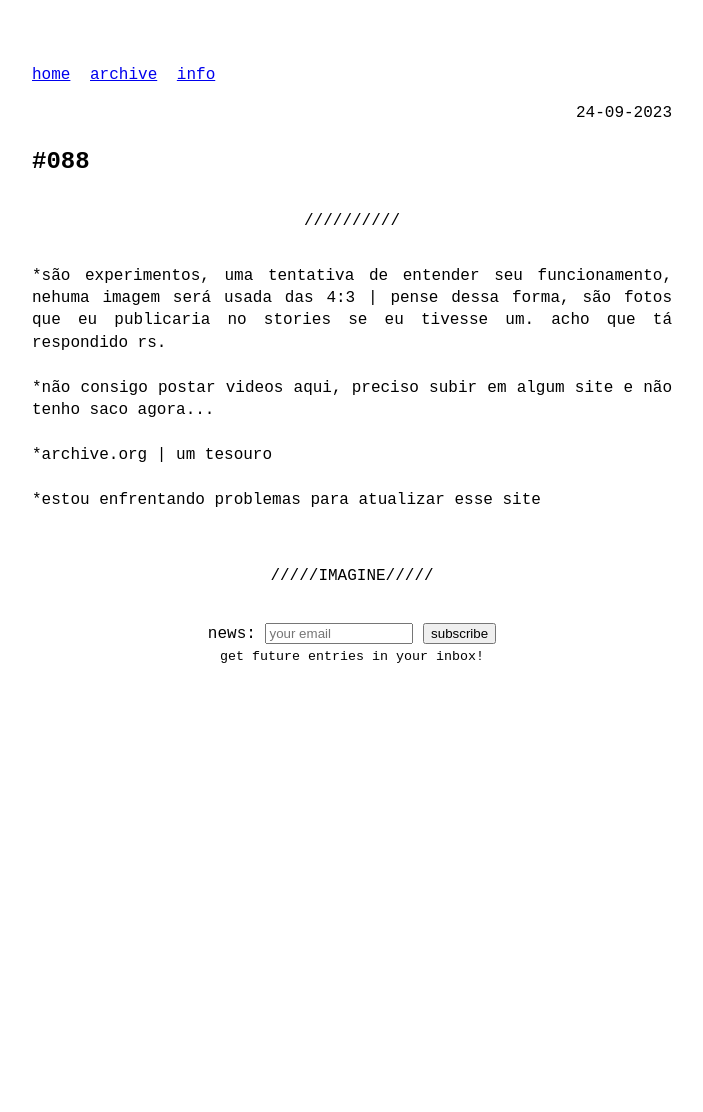
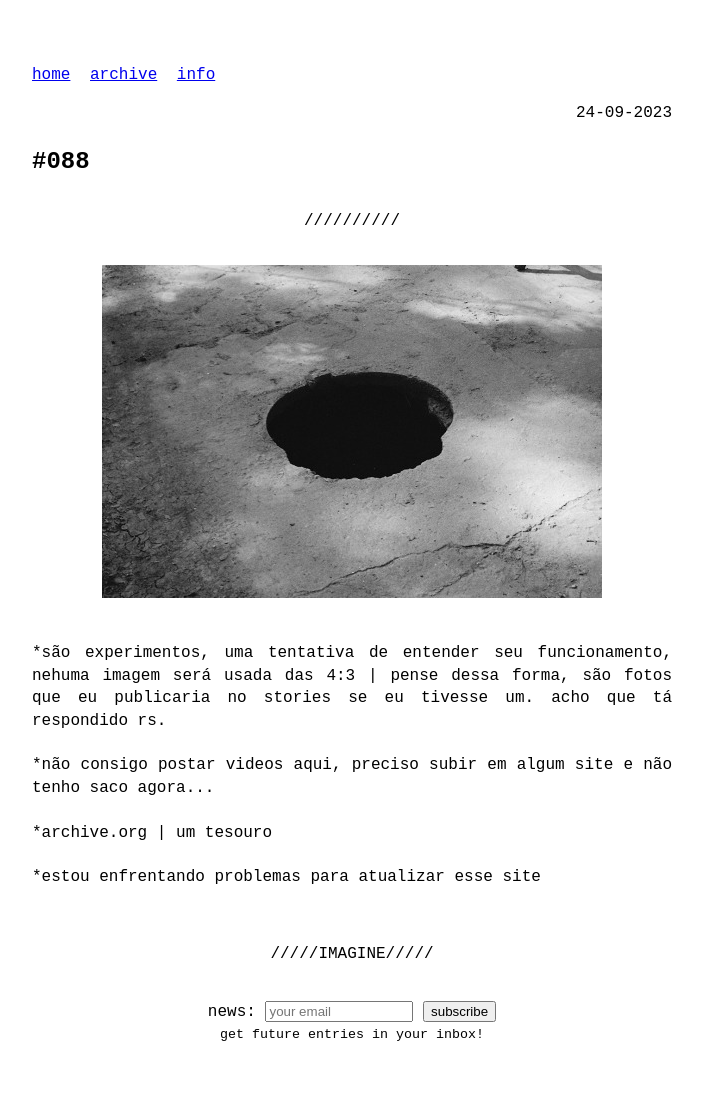
Before and after one commit to odaniloluna/odaniloluna.github.io, a Jekyll site: the page built from _posts/2023-09-24-#088.md, in a window 1280 px wide. Shown: the whole page, without its empty margins (288-991 px from the left). Built offline with Jekyll 4.4.1, drawn with Linux system fonts in a browser that asks for light colours; before the commit the page ends 900 px from its top, so only the background shows below that.

Commit message:
Update 2023-09-24-#088.md

```diff
--- a/_posts/2023-09-24-#088.md
+++ b/_posts/2023-09-24-#088.md
@@ -5,6 +5,9 @@ slug: #088
 ---
 ---
 <p class="description" style="text-align: justify;">
+  <img src="/assets/danilo-luna-earlyworks-04.jpg" />
+  <br>
+  <br>
 *são experimentos, uma tentativa de entender seu funcionamento, nehuma imagem será usada das 4:3 | pense dessa forma, são fotos que eu publicaria no stories se eu tivesse um. acho que tá respondido rs.
 <br>
   <br>
```
